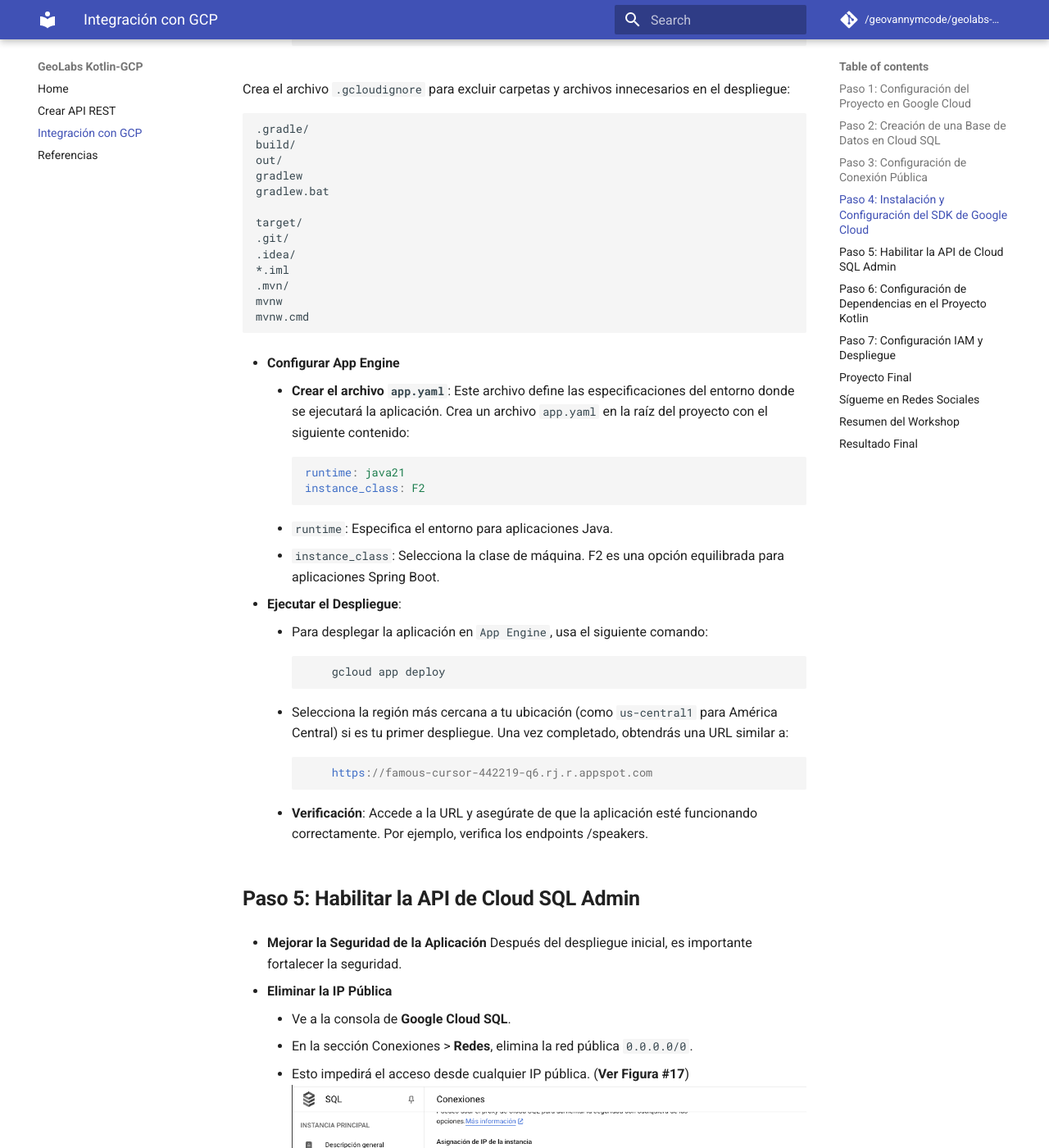
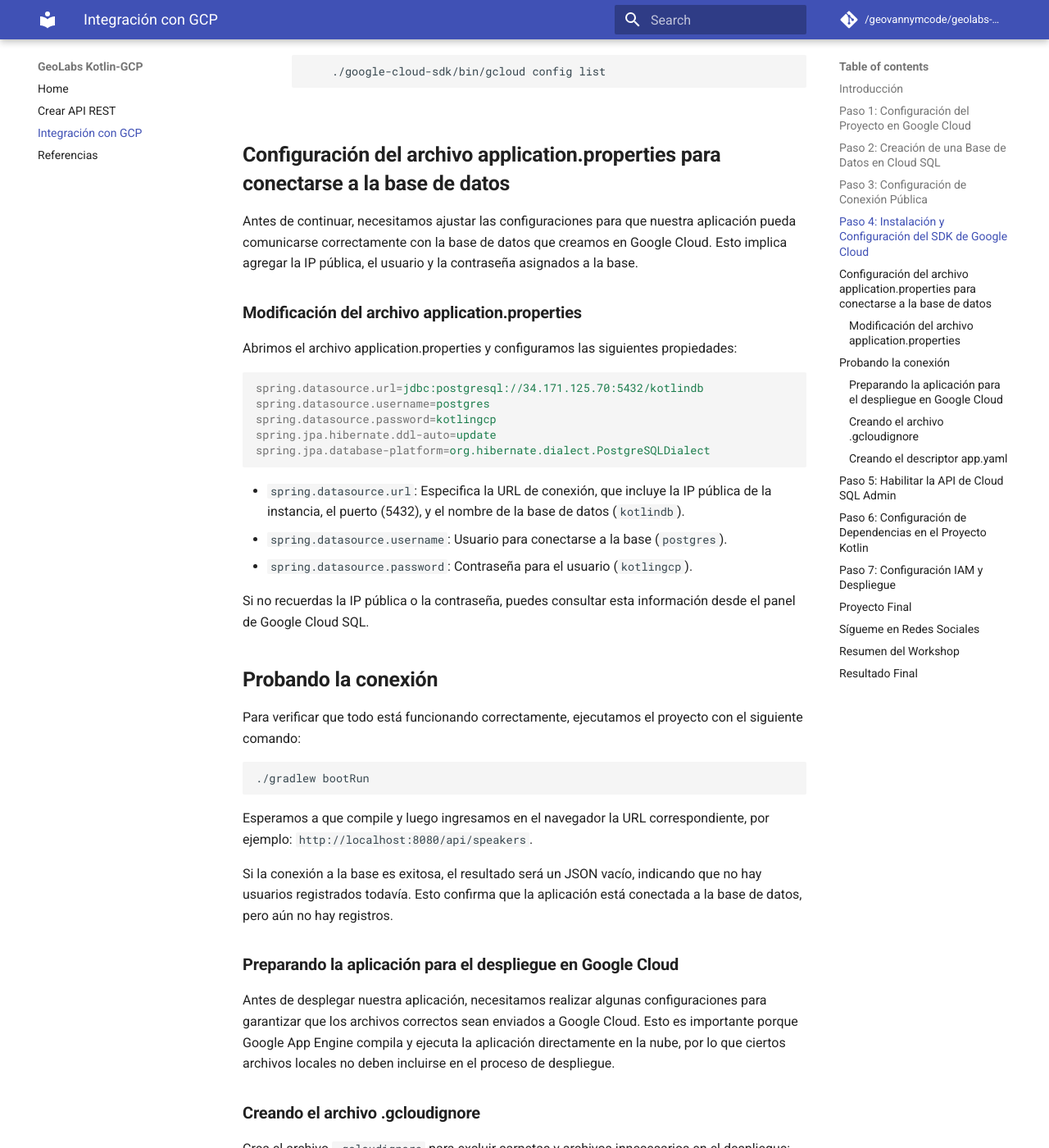
Before and after one commit to geovannymcode/geolabs-kotligcp.github.io, an MkDocs documentation site: the page built from docs/despliegue_gcp.md, in a window 1280 px wide and 1400 px high, scrolled down 11087 px. Shown: the whole window at 82% size. Built offline with MkDocs 1.6.1 and Material for MkDocs 9.7.7, drawn with Linux system fonts in a browser that asks for light colours; comment, search, counter and statistics services are not loaded; some of the changed text lies outside the part shown.

Commit message:
V[0.0.7] Update documents

````diff
--- a/docs/despliegue_gcp.md
+++ b/docs/despliegue_gcp.md
@@ -1,6 +1,7 @@
 # **Despliegue de una API REST con Kotlin en Google Cloud con PostgreSQL**
 
-Introducción
+## **Introducción**
+
 El desarrollo y despliegue de aplicaciones modernas en la nube permite a los desarrolladores crear APIs robustas, escalables y seguras. En esta guía aprenderás a desplegar una API REST construida con Kotlin y Spring Boot en Google Cloud App Engine, con PostgreSQL como base de datos.
 
 Este proceso incluye la configuración de un proyecto en Google Cloud, la creación de una instancia de base de datos en Cloud SQL, y el despliegue de la aplicación en un entorno gestionado con soporte de escalabilidad automática. También integraremos herramientas como [Google Cloud SDK](https://cloud.google.com/sdk/docs/install?hl=es-419){:target="_blank"} para facilitar la gestión y despliegue de recursos.
@@ -151,6 +152,47 @@
             ./google-cloud-sdk/bin/gcloud config list
         ```
 
+## **Configuración del archivo application.properties para conectarse a la base de datos**
+
+Antes de continuar, necesitamos ajustar las configuraciones para que nuestra aplicación pueda comunicarse correctamente con la base de datos que creamos en Google Cloud. Esto implica agregar la IP pública, el usuario y la contraseña asignados a la base.
+
+### **Modificación del archivo application.properties**
+
+Abrimos el archivo application.properties y configuramos las siguientes propiedades:
+
+```properties
+spring.datasource.url=jdbc:postgresql://34.171.125.70:5432/kotlindb
+spring.datasource.username=postgres
+spring.datasource.password=kotlingcp
+spring.jpa.hibernate.ddl-auto=update
+spring.jpa.database-platform=org.hibernate.dialect.PostgreSQLDialect
+```
+
+- `spring.datasource.url`: Especifica la URL de conexión, que incluye la IP pública de la instancia, el puerto (5432), y el nombre de la base de datos (`kotlindb`).
+- `spring.datasource.username`: Usuario para conectarse a la base (`postgres`).
+- `spring.datasource.password`: Contraseña para el usuario (`kotlingcp`).
+
+Si no recuerdas la IP pública o la contraseña, puedes consultar esta información desde el panel de Google Cloud SQL.
+
+## **Probando la conexión**
+
+Para verificar que todo está funcionando correctamente, ejecutamos el proyecto con el siguiente comando:
+
+```bash
+./gradlew bootRun
+```
+
+Esperamos a que compile y luego ingresamos en el navegador la URL correspondiente, por ejemplo:
+`http://localhost:8080/api/speakers`.
+
+Si la conexión a la base es exitosa, el resultado será un JSON vacío, indicando que no hay usuarios registrados todavía. Esto confirma que la aplicación está conectada a la base de datos, pero aún no hay registros.
+
+### **Preparando la aplicación para el despliegue en Google Cloud**
+
+Antes de desplegar nuestra aplicación, necesitamos realizar algunas configuraciones para garantizar que los archivos correctos sean enviados a Google Cloud. Esto es importante porque Google App Engine compila y ejecuta la aplicación directamente en la nube, por lo que ciertos archivos locales no deben incluirse en el proceso de despliegue.
+
+### **Creando el archivo .gcloudignore**
+
 Crea el archivo `.gcloudignore` para excluir carpetas y archivos innecesarios en el despliegue:
 
 ```text
@@ -169,14 +211,25 @@
 mvnw.cmd
 ```
 
-- **Configurar App Engine**
-    - **Crear el archivo `app.yaml`**: Este archivo define las especificaciones del entorno donde se ejecutará la aplicación. Crea un archivo `app.yaml` en la raíz del proyecto con el siguiente contenido:
+### **Creando el descriptor app.yaml**
+
+Para que Google App Engine pueda desplegar correctamente nuestra aplicación, es necesario crear un archivo de configuración llamado app.yaml. Este archivo especifica las configuraciones básicas necesarias para el entorno de ejecución.
+
+- **Ubicación del archivo:**
+    Crea el archivo app.yaml en la raíz del proyecto.
+
+- **Contenido del archivo:**
+Dentro de este archivo, agrega las siguientes líneas:
+
 ```yaml
 runtime: java21
 instance_class: F2
 ```
-    - `runtime`: Especifica el entorno para aplicaciones Java.
-    - `instance_class`: Selecciona la clase de máquina. F2 es una opción equilibrada para aplicaciones Spring Boot.
+
+- `runtime`: Especifica el entorno para aplicaciones Java.
+- `instance_class`: Define el tipo de instancia. Google clasifica las instancias según su capacidad:
+    - `F1`: Instancia básica (por defecto).
+    - `F2`: Instancia con más recursos, recomendada para aplicaciones como Kotlin, que requieren mayor capacidad de procesamiento.
 
 - **Ejecutar el Despliegue**:
     - Para desplegar la aplicación en `App Engine`, usa el siguiente comando:
@@ -187,7 +240,7 @@
         ```arduino
             https://famous-cursor-442219-q6.rj.r.appspot.com
         ```
-    - **Verificación**: Accede a la URL y asegúrate de que la aplicación esté funcionando correctamente. Por ejemplo, verifica los endpoints /speakers.
+    - **Verificación**: Accede a la URL y asegúrate de que la aplicación esté funcionando correctamente. Por ejemplo, verifica los endpoints `api/speakers`.
 
 ## **Paso 5: Habilitar la API de Cloud SQL Admin**
 
````
Also changed, not shown: docs/create_api_rest.md (+1 -1 lines).
